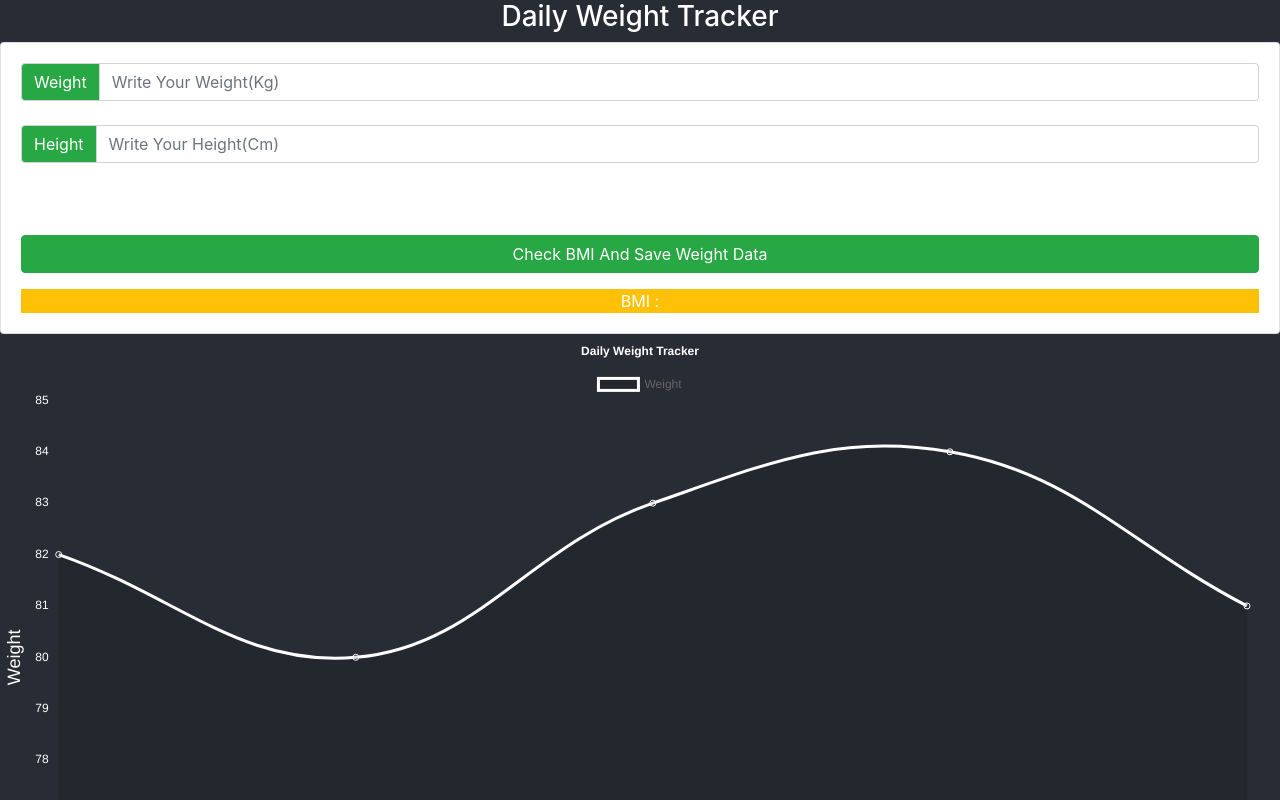
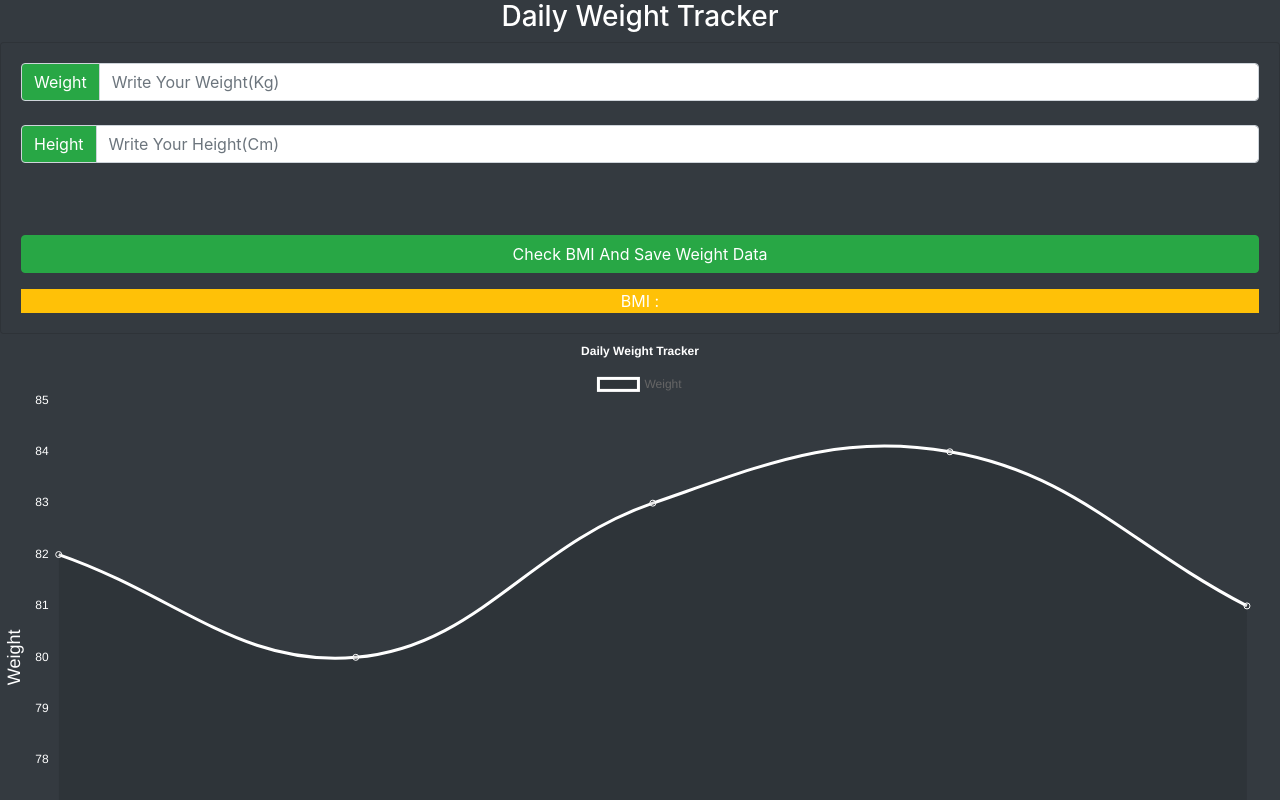
Before and after one commit to wonho1401/React_weight_tracker, a React (Create React App) app: page / in a window 1280 px wide. Shown: the top 800 px of the page. Built offline with nearby package versions, Linux system fonts and the light colour scheme.

Commit message:
Change bg color

```diff
--- a/src/App.css
+++ b/src/App.css
@@ -1,6 +1,6 @@
 .App {
   text-align: center;
-  background-color: #282c34;
+  background-color: #343a40;
   color: white;
 }
 
--- a/src/components/Weight.js
+++ b/src/components/Weight.js
@@ -11,7 +11,7 @@ export default class weight extends Component {
       handleHeightChange,
     } = this.props;
     return (
-      <div className="card card-body">
+      <div className="card bg-dark card-body ">
         <form onSubmit={handleSubmit}>
           <div className="input-group">
             <div className="input-group-prepend">
```
Also changed, not shown: 1 other file (tests, documents, lock files or other folders).
